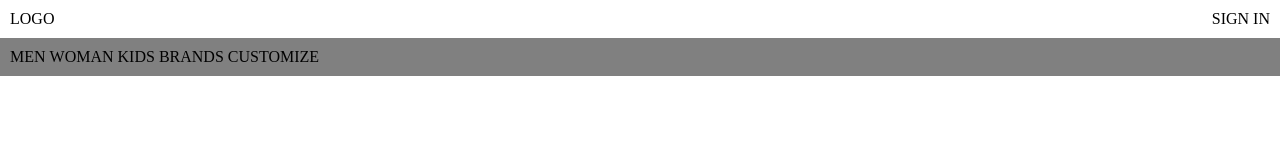
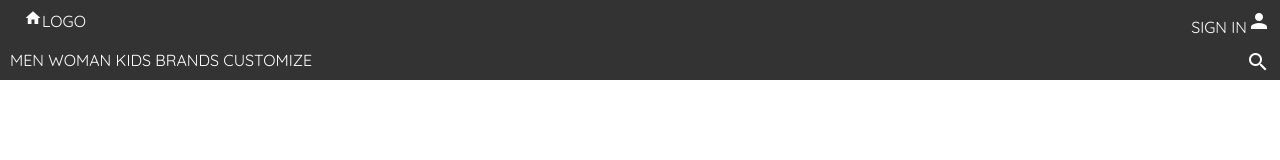
Before and after one commit to yuriikaterlin/Home-project, a plain HTML site: page own_project/index.html in a window 1280 px wide. Drawn offline with Linux system fonts and the light colour scheme.

Commit message:
new style sidebar

```diff
--- a/own_project/css/style.css
+++ b/own_project/css/style.css
@@ -1,14 +1,16 @@
 
 body {
 	margin: 0;
+	font-family: 'Quicksand', sans-serif;
 }
+
 
 .logo ul {
 	list-style-type: none;
 	margin: 0;
-	padding: 0;
-	background-color: white;
-	padding: 10px;
+
+	background-color: rgb(51,51,51);
+	padding: 9px;
 }
 
 .logo li {
@@ -17,24 +19,36 @@ body {
 
 .logo li a {
 	text-decoration: none;
-	padding: 0;
-	color: black;
+	margin-left: 15px;
+
+	color: white;
+}
+
+.top-sign-right {
+	padding-left: 10px;
+
 }
 
 .navi-bar ul {
 	list-style-type: none;
-	margin: 0;
+	margin: 0px;
 	padding: 0;
-	background-color: grey;
+	background-color: rgb(51,51,51);
 	padding: 10px;
 }
 
 .navi-bar li {
 	display: inline-block;
+
 }
 
 .navi-bar li a {
 	text-decoration: none;
 	padding: 0;
-	color: black;
+	color: white;
 }
+
+
+.material-icons {
+	color: white;
+}
--- a/own_project/index.html
+++ b/own_project/index.html
@@ -5,16 +5,18 @@
 	<meta charset=UTF-8">
 	<meta name="viewport" content="width=device-width, initial-scale=1">
 	<link rel="stylesheet" type="text/css" href="css/style.css">
-	<link href="https://fonts.googleapis.com/css?family=Work+Sans:400,700" rel="stylesheet">
+	<link href="https://fonts.googleapis.com/css?family=Quicksand" rel="stylesheet">
+	<link href="https://fonts.googleapis.com/icon?family=Material+Icons"
+      rel="stylesheet">
 </head>
 <body>
 
 <!--menu-->
-
+<div class="sidebar">
 	<div class="logo">
 		<ul>
-			<li><a href="#" class="top-sign-left">LOGO</a></li>
-			<li style="float: right;"><a href="#" class="top-sign-right">SIGN IN</a></li>
+			<li><a href="#" class="top-sign-left"><i class="material-icons" style="font-size:18px;">home</i>LOGO</a></li>
+			<li style="float: right;"><a href="#" class="top-sign-right">SIGN IN<i class="material-icons">person</i></a></li>
 		</ul>
 	</div>
 
@@ -25,11 +27,11 @@
 					<li><a href="#" class="top-button">KIDS</a></li>
 					<li><a href="#" class="top2-button">BRANDS</a></li>
 					<li><a href="#" class="top2-button">CUSTOMIZE</a></li>
+					<li style="float: right;"><a href="#" class="top2-button"><i class="material-icons">search</i></a></li>
 				</ul>
 
-		</div>
-
-
+			</div>
+</div>
 
 
 
```
